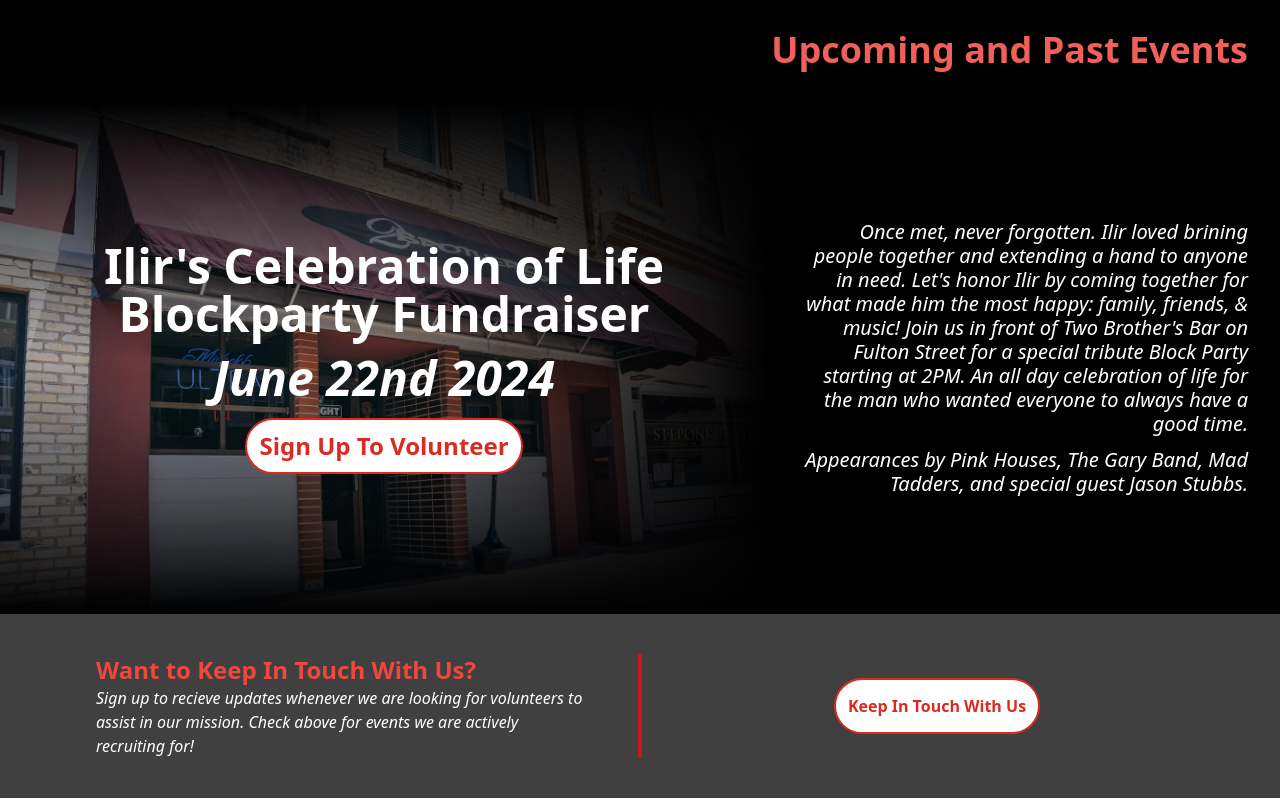
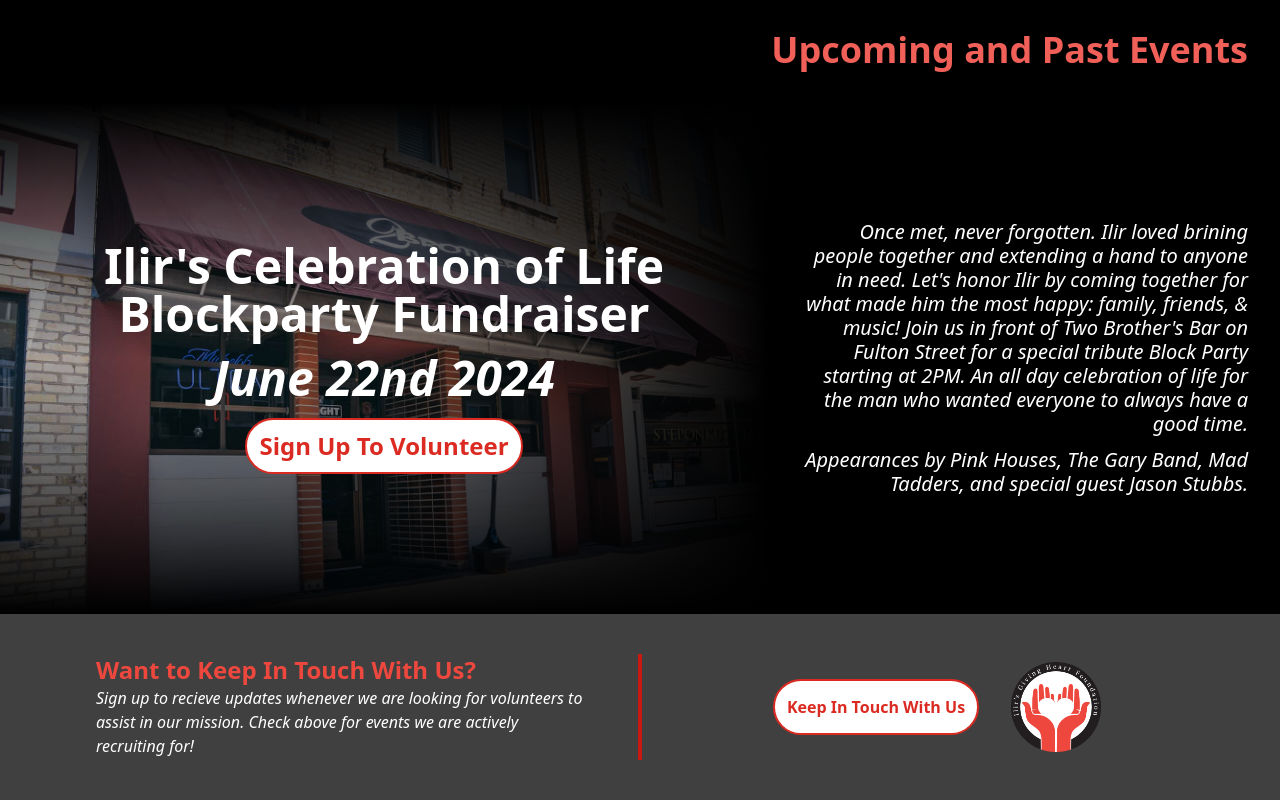
Before and after one commit to banushi-a/ilirs-giving-heart-foundation, a Next.js app: page / in a window 1280 px wide. Shown: the part 1240-2040 px from the top of the page. Built offline with nearby package versions, Linux system fonts and the light colour scheme.

Commit message:
Footer Update

```diff
--- a/src/components/VolunteerSection.tsx
+++ b/src/components/VolunteerSection.tsx
@@ -1,3 +1,6 @@
+import Image from "next/image";
+
+import Logo from "../public/IlirsGivingHeartFoundation.png";
 import Button from "./Button";
 
 export default function VolunteerSection() {
@@ -20,6 +23,13 @@ export default function VolunteerSection() {
           text={"Keep In Touch With Us"}
           extraStyles={"px-10"}
         />
+        <Image
+          src={Logo}
+          width={90}
+          height={90}
+          alt="Ilir's Giving Heart Foundation Logo"
+          className="ml-8"
+        />
       </div>
     </section>
   );
```
